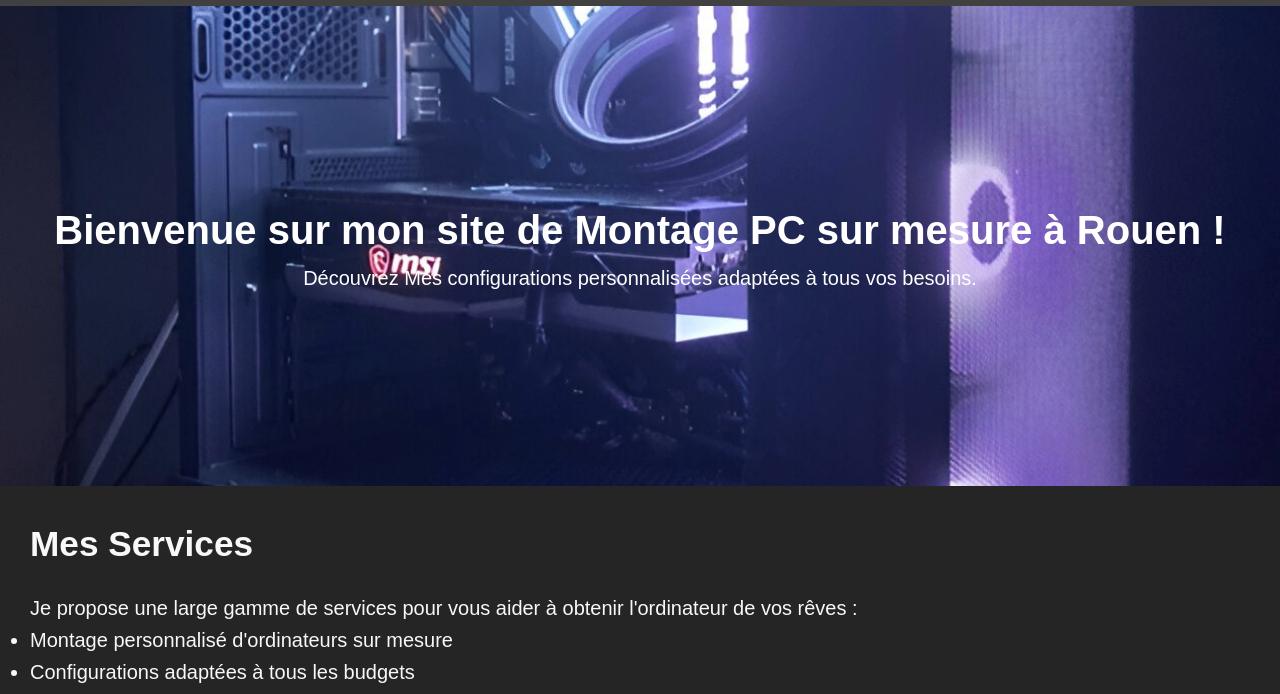
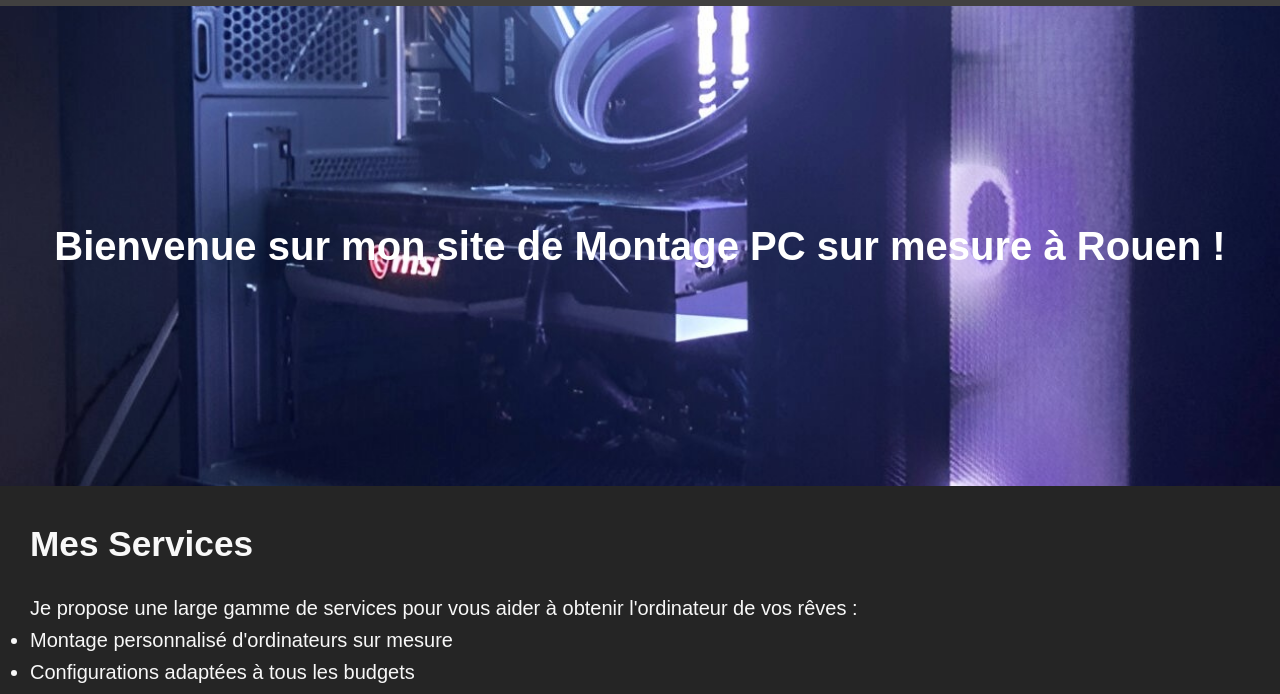
Before and after one commit to kokken80/allan-hardware, a plain HTML site: page index.html in a window 1280 px wide. Shown: the part 102-796 px from the top of the page. Drawn offline with Linux system fonts and the light colour scheme.

Commit message:
Update index.html

```diff
--- a/index.html
+++ b/index.html
@@ -30,7 +30,7 @@
   <section class="hero" id="accueil">
     <div class="hero-content">
       <h1>Bienvenue sur mon site de Montage PC sur mesure à Rouen !</h1>
-      <p>Découvrez Mes configurations personnalisées adaptées à tous vos besoins.</p>
+
     </div>
   </section>
 
```
